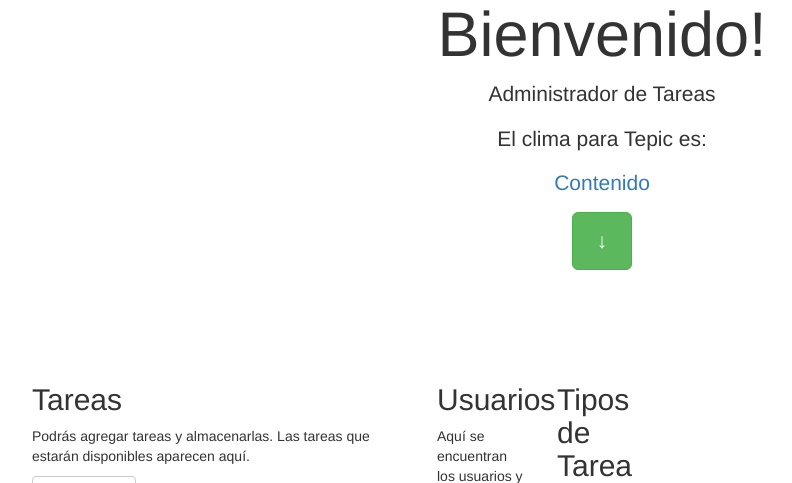
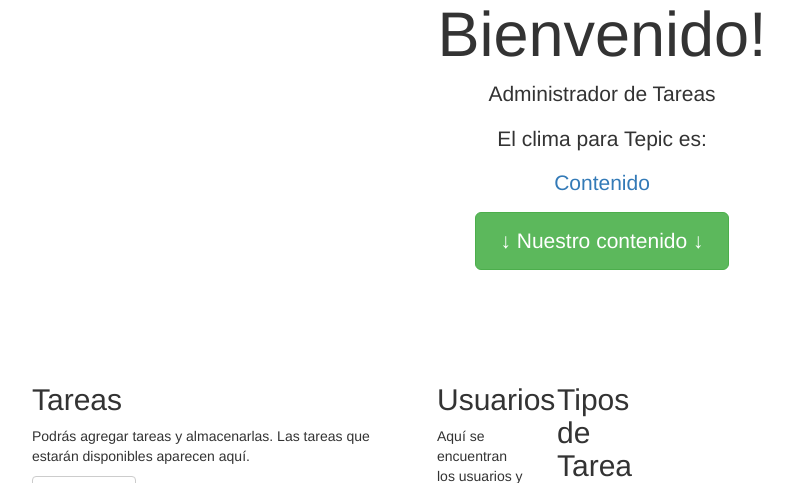
Before and after one commit to cesartejeda/ProyectoFinal, a Yii app: template MiAplicacion/views/site/index.php in a window 1280 px wide. Shown: the part 138-621 px from the top of the page, without its empty margins (38-830 px from the left). Run offline with PHP 8.4 and a stand-in for Yii, Linux system fonts and the light colour scheme; the template is opened without the code that fills it, so the values that code supplies are empty; some libraries are stand-ins or nearby versions.

Commit message:
onceava edicion

```diff
--- a/MiAplicacion/views/site/index.php
+++ b/MiAplicacion/views/site/index.php
@@ -15,7 +15,7 @@ $this->title = 'My Yii Application';
 
  <center><a href="http://www.accuweather.com/es/mx/tepic/234337/weather-forecast/234337" class="aw-widget-legal">
         <p class="lead">Contenido</p>
-        <p><a class="btn btn-lg btn-success" href="#">↓</a></p>
+        <p><a class="btn btn-lg btn-success" href="#">↓ Nuestro contenido ↓</a></p>
     </div>
 
     <div class="body-content">
```
